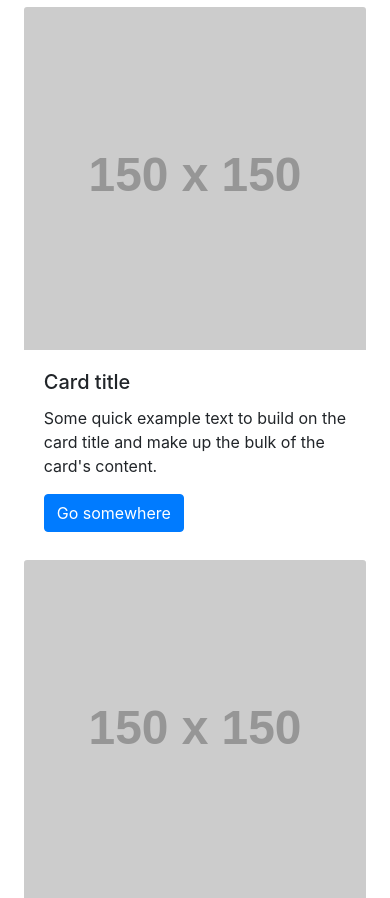
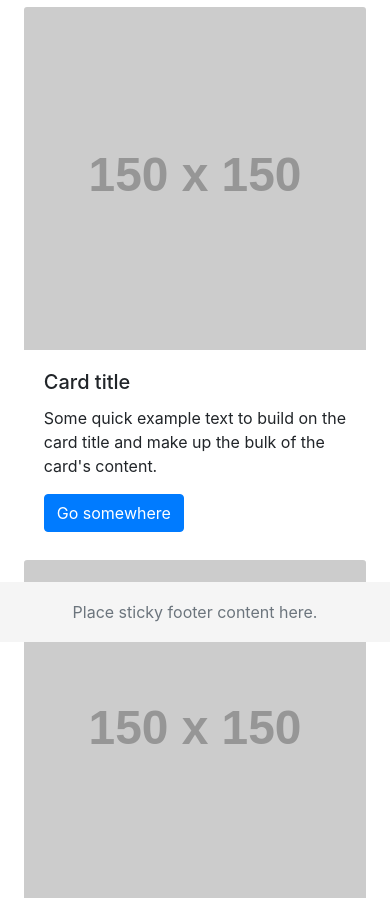
Before and after one commit to hinrichsad/homework2, a plain HTML site: page portfolio.html in a window 390 px wide. Shown: the part 202-1100 px from the top of the page. Drawn offline with nearby package versions, Linux system fonts and the light colour scheme; placeholder pictures from the web are drawn by us.

Commit message:
small fixes and comments, added footer to other pages

```diff
--- a/portfolio.html
+++ b/portfolio.html
@@ -42,7 +42,7 @@
             </div>
         </nav>
     </div>
-
+        <!--body start-->
     <div class="row shadow-lg p-3 mb-5 bg-white rounded" style="margin-top: 5%;">
         <div class="col-sm-2"></div>
         <div class="col-sm-8">
@@ -55,10 +55,22 @@
 
             </div>
             <div class="row" style="margin-top: 5%; margin-bottom: 5%;">
-
+                    <!--grid layout start-->
                 <div class="col-lg-3 col-md-8 col-sm-12 col-xs-12" style="margin: 1% 2%;">
                     <div>
                         <img src="https://via.placeholder.com/150" class="card-img-top" alt="portfolio item 1">
+                        <div class="card-body">
+                            <h5 class="card-title">Card title</h5>
+                            <p class="card-text">Some quick example text to build on the card title and make up the bulk
+                                of the card's content.</p>
+                                    <!--would like to change these buttons-->
+                            <a href="#" class="btn btn-primary">Go somewhere</a>
+                        </div>
+                    </div>
+                </div>
+                <div class="col-lg-3 col-md-8 col-sm-12 col-xs-12" style="margin: 1% 2%;">
+                    <div>
+                        <img src="https://via.placeholder.com/150" class="card-img-top" alt="portfolio item 2">
                         <div class="card-body">
                             <h5 class="card-title">Card title</h5>
                             <p class="card-text">Some quick example text to build on the card title and make up the bulk
@@ -69,7 +81,7 @@
                 </div>
                 <div class="col-lg-3 col-md-8 col-sm-12 col-xs-12" style="margin: 1% 2%;">
                     <div>
-                        <img src="https://via.placeholder.com/150" class="card-img-top" alt="portfolio item 1">
+                        <img src="https://via.placeholder.com/150" class="card-img-top" alt="portfolio item 3">
                         <div class="card-body">
                             <h5 class="card-title">Card title</h5>
                             <p class="card-text">Some quick example text to build on the card title and make up the bulk
@@ -80,7 +92,7 @@
                 </div>
                 <div class="col-lg-3 col-md-8 col-sm-12 col-xs-12" style="margin: 1% 2%;">
                     <div>
-                        <img src="https://via.placeholder.com/150" class="card-img-top" alt="portfolio item 1">
+                        <img src="https://via.placeholder.com/150" class="card-img-top" alt="portfolio item 4">
                         <div class="card-body">
                             <h5 class="card-title">Card title</h5>
                             <p class="card-text">Some quick example text to build on the card title and make up the bulk
@@ -91,7 +103,7 @@
                 </div>
                 <div class="col-lg-3 col-md-8 col-sm-12 col-xs-12" style="margin: 1% 2%;">
                     <div>
-                        <img src="https://via.placeholder.com/150" class="card-img-top" alt="portfolio item 1">
+                        <img src="https://via.placeholder.com/150" class="card-img-top" alt="portfolio item 5">
                         <div class="card-body">
                             <h5 class="card-title">Card title</h5>
                             <p class="card-text">Some quick example text to build on the card title and make up the bulk
@@ -102,7 +114,7 @@
                 </div>
                 <div class="col-lg-3 col-md-8 col-sm-12 col-xs-12" style="margin: 1% 2%;">
                     <div>
-                        <img src="https://via.placeholder.com/150" class="card-img-top" alt="portfolio item 1">
+                        <img src="https://via.placeholder.com/150" class="card-img-top" alt="portfolio item 6">
                         <div class="card-body">
                             <h5 class="card-title">Card title</h5>
                             <p class="card-text">Some quick example text to build on the card title and make up the bulk
@@ -113,7 +125,7 @@
                 </div>
                 <div class="col-lg-3 col-md-8 col-sm-12 col-xs-12" style="margin: 1% 2%;">
                     <div>
-                        <img src="https://via.placeholder.com/150" class="card-img-top" alt="portfolio item 1">
+                        <img src="https://via.placeholder.com/150" class="card-img-top" alt="portfolio item 7">
                         <div class="card-body">
                             <h5 class="card-title">Card title</h5>
                             <p class="card-text">Some quick example text to build on the card title and make up the bulk
@@ -124,7 +136,7 @@
                 </div>
                 <div class="col-lg-3 col-md-8 col-sm-12 col-xs-12" style="margin: 1% 2%;">
                     <div>
-                        <img src="https://via.placeholder.com/150" class="card-img-top" alt="portfolio item 1">
+                        <img src="https://via.placeholder.com/150" class="card-img-top" alt="portfolio item 8">
                         <div class="card-body">
                             <h5 class="card-title">Card title</h5>
                             <p class="card-text">Some quick example text to build on the card title and make up the bulk
@@ -135,18 +147,7 @@
                 </div>
                 <div class="col-lg-3 col-md-8 col-sm-12 col-xs-12" style="margin: 1% 2%;">
                     <div>
-                        <img src="https://via.placeholder.com/150" class="card-img-top" alt="portfolio item 1">
-                        <div class="card-body">
-                            <h5 class="card-title">Card title</h5>
-                            <p class="card-text">Some quick example text to build on the card title and make up the bulk
-                                of the card's content.</p>
-                            <a href="#" class="btn btn-primary">Go somewhere</a>
-                        </div>
-                    </div>
-                </div>
-                <div class="col-lg-3 col-md-8 col-sm-12 col-xs-12" style="margin: 1% 2%;">
-                    <div>
-                        <img src="https://via.placeholder.com/150" class="card-img-top" alt="portfolio item 1">
+                        <img src="https://via.placeholder.com/150" class="card-img-top" alt="portfolio item 9">
                         <div class="card-body">
                             <h5 class="card-title">Card title</h5>
                             <p class="card-text">Some quick example text to build on the card title and make up the bulk
@@ -157,7 +158,7 @@
                 </div>
             </div>
         </div>
-
+            <!--portfolio grid end-->
 
     </div>
 
@@ -172,8 +173,11 @@
 </body>
 
 
-<footer>
-
+<!--sticky footer template-->
+<footer class="footer">
+    <div class="container">
+        <span class="text-muted">Place sticky footer content here.</span>
+    </div>
 </footer>
 
 </html>
```
Also changed, not shown: contact.html (+8 -3 lines), index.html (+7 -2 lines).
